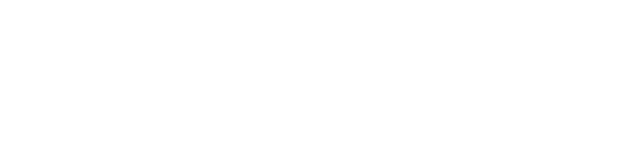
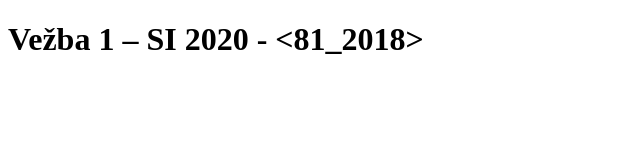
Before and after one commit to milosghub/domaci, a plain HTML site: page index.html in a window 1280 px wide. Shown: the whole page, without its empty margins (0-640 px from the left). Drawn offline with Linux system fonts and the light colour scheme.

Commit message:
druga promena

```diff
--- a/index.html
+++ b/index.html
@@ -1,7 +1,7 @@
 <!DOCTYPE html>
 <html>
 <body>
-
+<h1 class="h1-style">Vežba 1 – SI 2020 - <81_2018> </h1>
 </body>
 
 </html>
```
